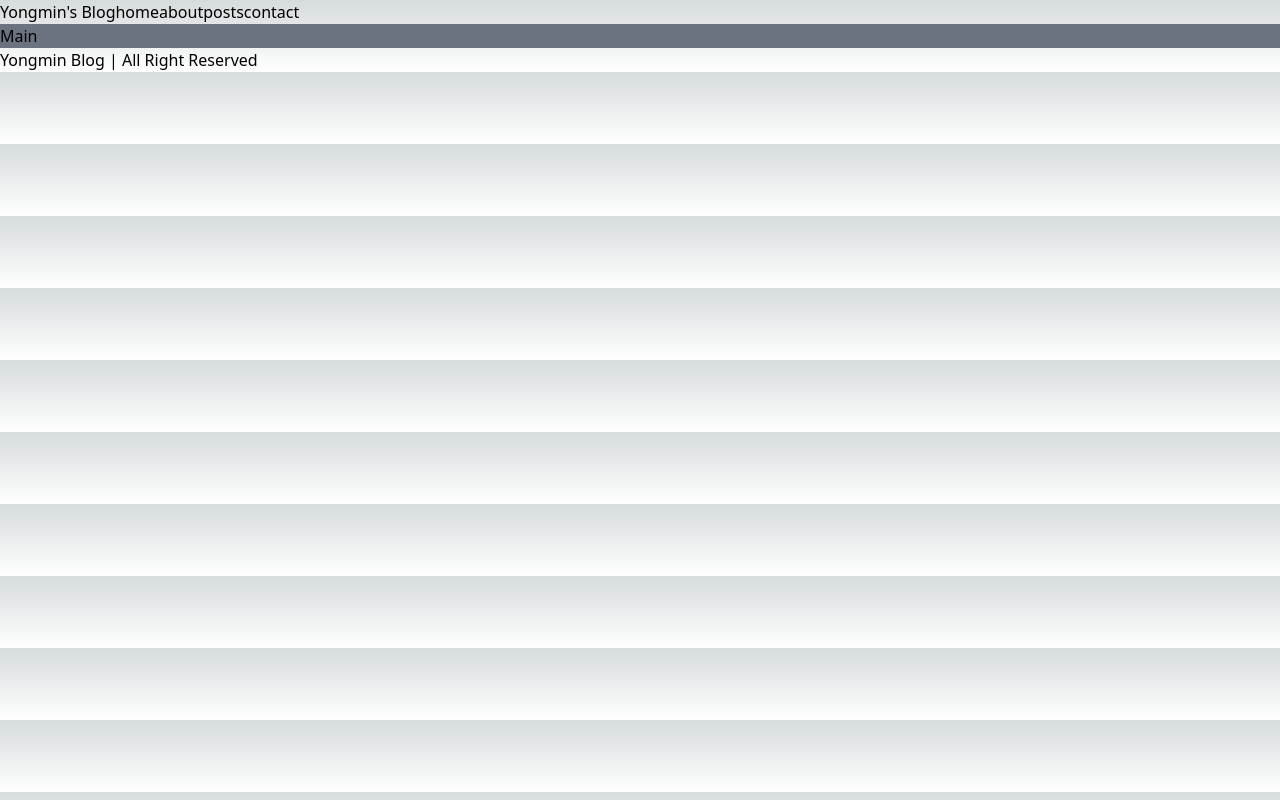
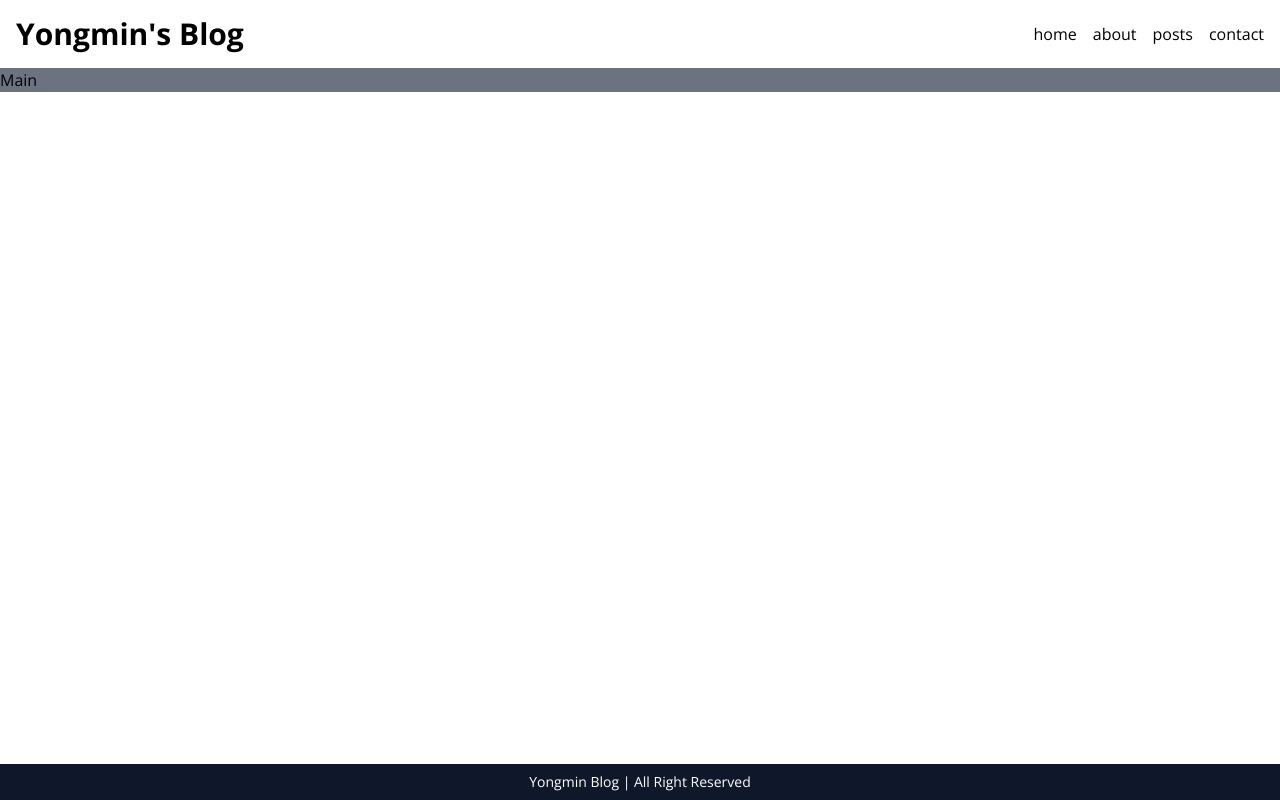
Before and after one commit to dydals3440/MyBlog, a Next.js app: page / in a window 1280 px wide. Built offline with nearby package versions, Linux system fonts and the light colour scheme.

Commit message:
style: page layout styling

```diff
--- a/src/app/components/Footer.tsx
+++ b/src/app/components/Footer.tsx
@@ -1,5 +1,9 @@
 import React from 'react';
 
 export default function Footer() {
-  return <div>Yongmin Blog | All Right Reserved</div>;
+  return (
+    <p className='bg-slate-900 text-white py-2 text-sm text-center'>
+      Yongmin Blog | All Right Reserved
+    </p>
+  );
 }
--- a/src/app/components/Navbar.tsx
+++ b/src/app/components/Navbar.tsx
@@ -2,11 +2,11 @@
 
 export default function Navbar() {
   return (
-    <header className='flex'>
+    <header className='flex justify-between p-4'>
       <Link href='/'>
-        <h1>{"Yongmin's Blog"}</h1>
+        <h1 className='text-3xl font-bold'>{"Yongmin's Blog"}</h1>
       </Link>
-      <nav>
+      <nav className='flex gap-4 items-center'>
         <Link href='/'>home</Link>
         <Link href='/about'>about</Link>
         <Link href='/posts'>posts</Link>
--- a/src/app/globals.css
+++ b/src/app/globals.css
@@ -2,26 +2,8 @@
 @tailwind components;
 @tailwind utilities;
 
-:root {
-  --foreground-rgb: 0, 0, 0;
-  --background-start-rgb: 214, 219, 220;
-  --background-end-rgb: 255, 255, 255;
+html,
+body {
+  height: 100vh;
+  overflow-y: auto;
 }
-
-@media (prefers-color-scheme: dark) {
-  :root {
-    --foreground-rgb: 255, 255, 255;
-    --background-start-rgb: 0, 0, 0;
-    --background-end-rgb: 0, 0, 0;
-  }
-}
-
-body {
-  color: rgb(var(--foreground-rgb));
-  background: linear-gradient(
-      to bottom,
-      transparent,
-      rgb(var(--background-end-rgb))
-    )
-    rgb(var(--background-start-rgb));
-}
--- a/src/app/layout.tsx
+++ b/src/app/layout.tsx
@@ -6,7 +6,7 @@
 const sans = Open_Sans({ subsets: ['latin'] });
 
 export const metadata = {
-  title: 'Create Next App',
+  title: 'Yongmin Blog',
   description: 'Generated by create next app',
 };
 
@@ -16,10 +16,11 @@
   children: React.ReactNode;
 }) {
   return (
-    <html lang='en'>
-      <body>
+    <html lang='en' className={sans.className}>
+      <body className='flex flex-col w-full max-w-screen-2xl mx-auto'>
         <Navbar />
-        <main>{children}</main>
+        {/* grow 자동으로 main이 가득채워짐 */}
+        <main className='grow'>{children}</main>
         <Footer />
       </body>
     </html>
```
